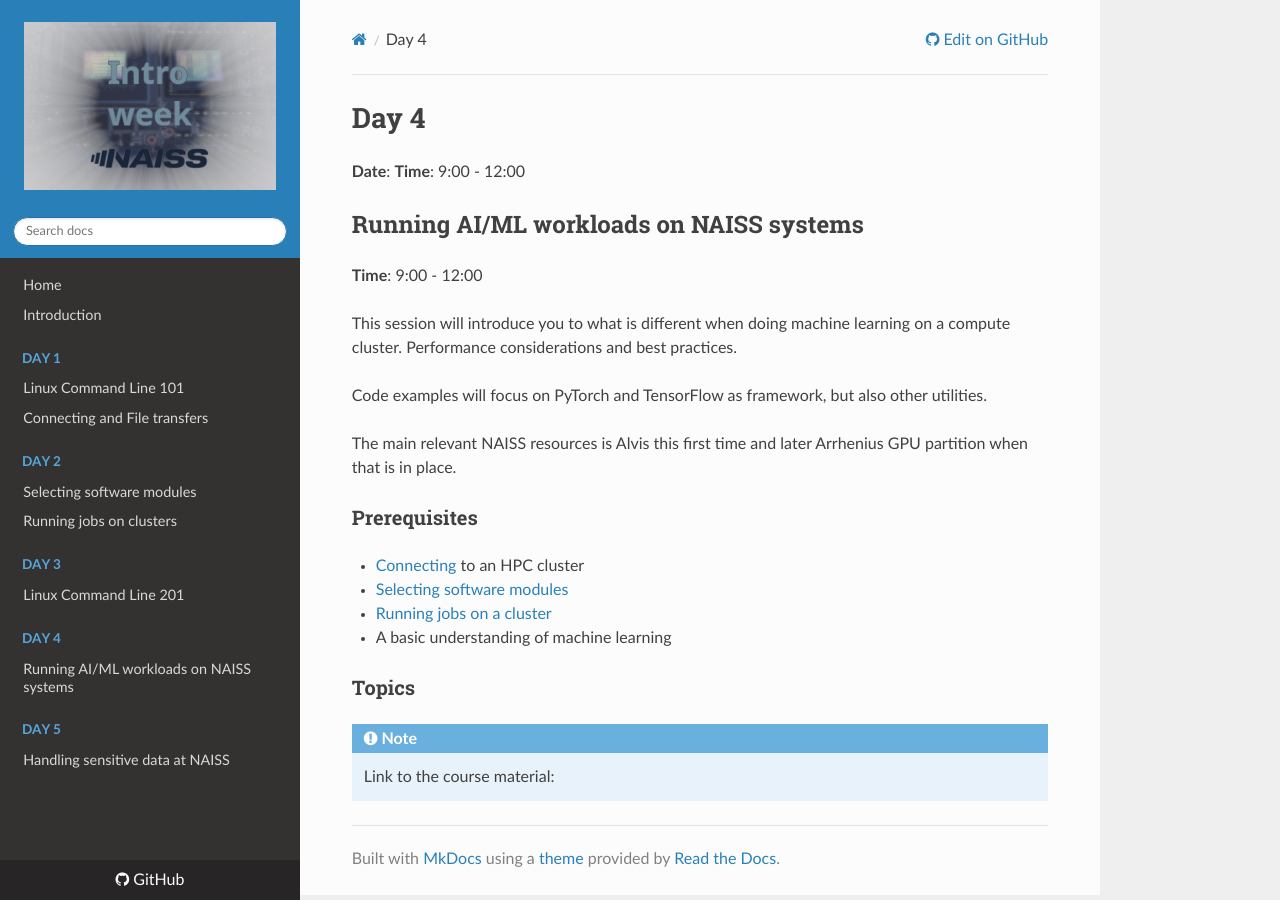
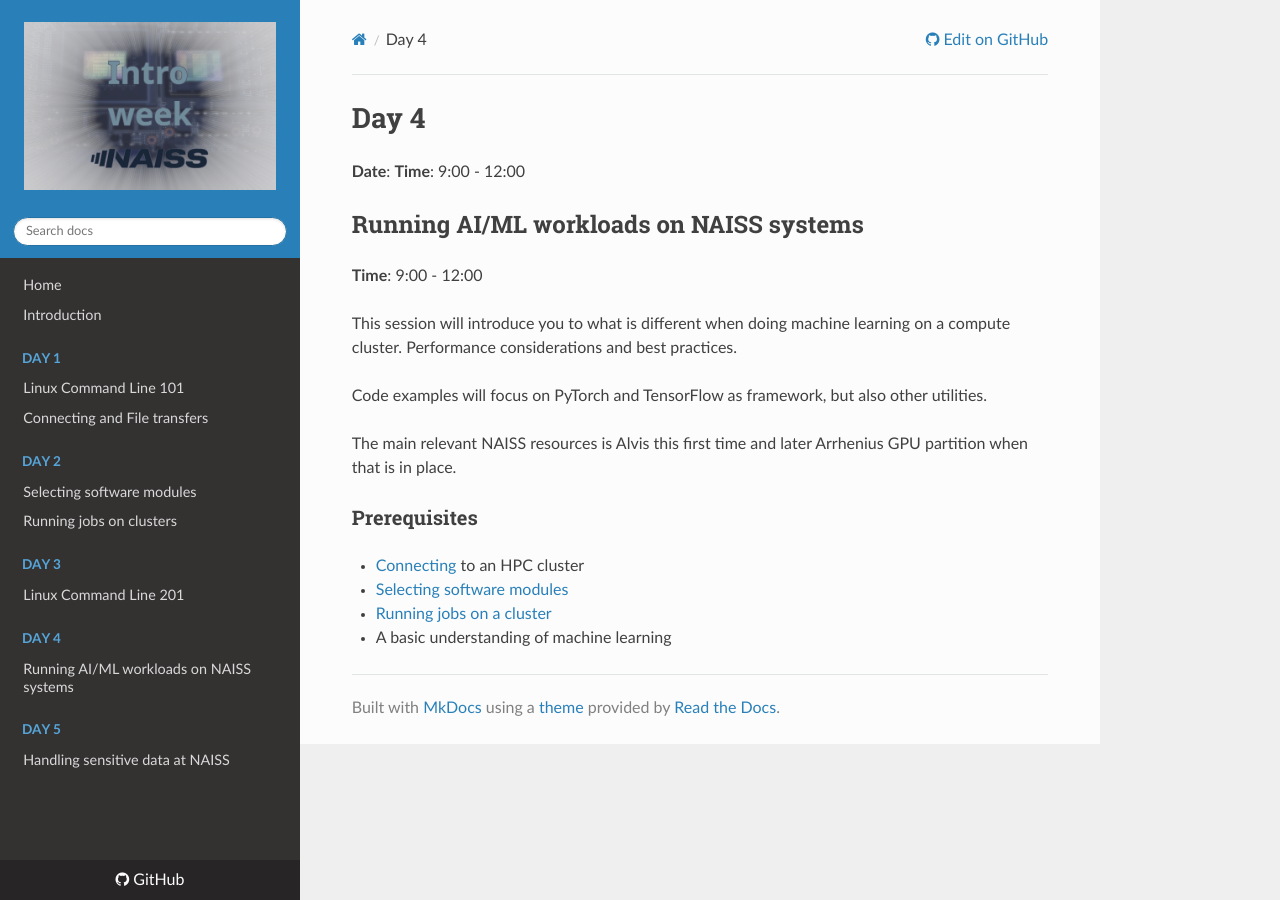
Before and after one commit to NAISS-Training/NAISS-intro-week, an MkDocs documentation site: the page built from docs/day4.md, in a window 1280 px wide. Built offline with MkDocs 1.6.1, drawn with Linux system fonts in a browser that asks for light colours; nearby versions of some CDN libraries.

Commit message:
Remove unused note box day 4

```diff
--- a/docs/day4.md
+++ b/docs/day4.md
@@ -22,8 +22,4 @@ GPU partition when that is in place.
 - [Running jobs on a cluster](day2.md)
 - A basic understanding of machine learning
 
-### Topics
-
-!!! note
-
-    Link to the course material:
+<!-- TODO  ### Topics -->
```
